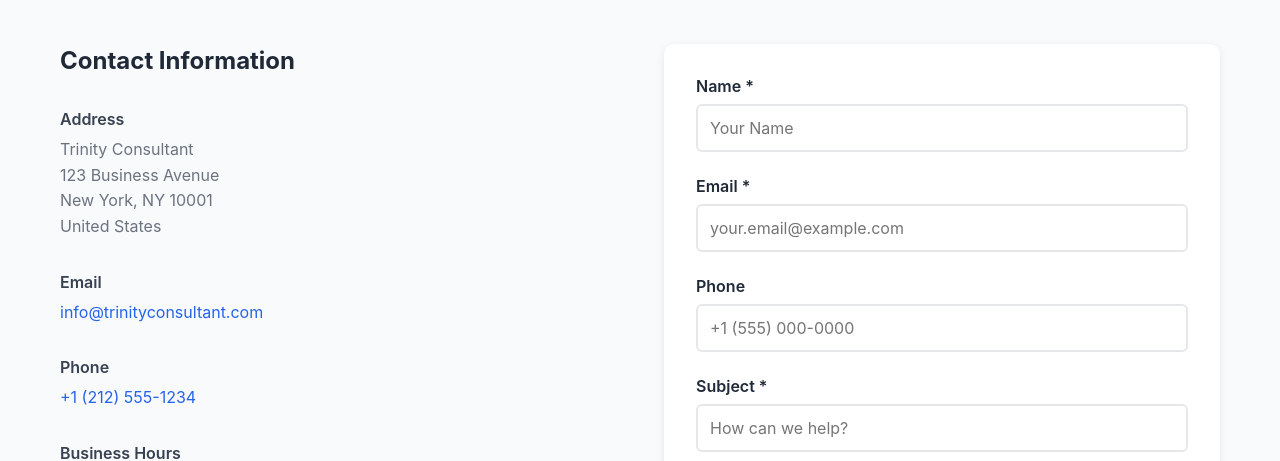
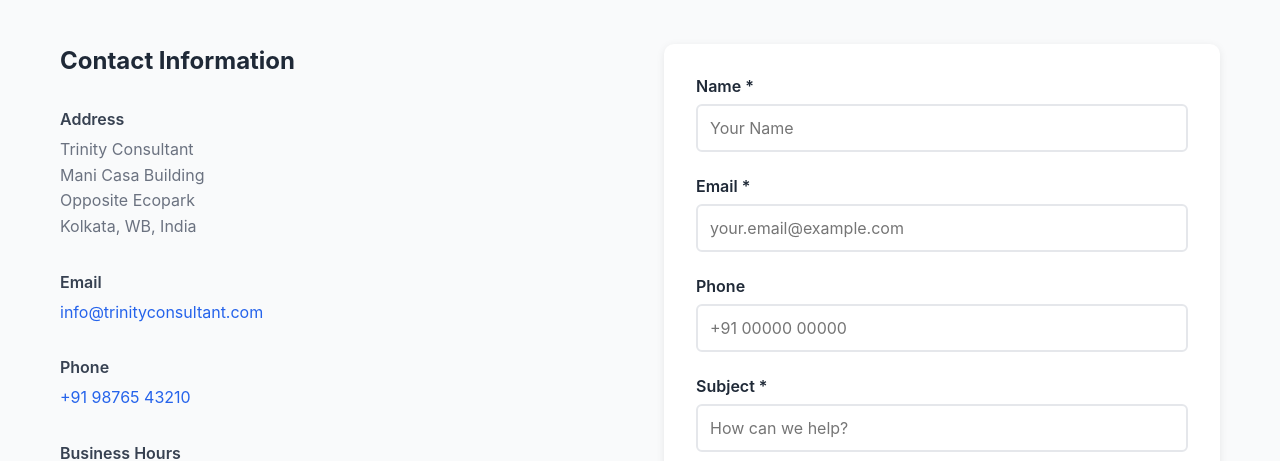
Before and after one commit to 2025Subhashis/trinityconsultant, a React (Create React App) app: page / in a window 1280 px wide. Shown: the part 2540-3001 px from the top of the page. Built offline with nearby package versions, Linux system fonts and the light colour scheme.

Commit message:
Update contact information and configure deployment workflow

```diff
--- a/src/components/Contact.js
+++ b/src/components/Contact.js
@@ -52,9 +52,9 @@
               <h4>Address</h4>
               <p>
                 Trinity Consultant<br />
-                123 Business Avenue<br />
-                New York, NY 10001<br />
-                United States
+                Mani Casa Building<br />
+                Opposite Ecopark<br />
+                Kolkata, WB, India
               </p>
             </div>
 
@@ -70,8 +70,8 @@
             <div className="info-item">
               <h4>Phone</h4>
               <p>
-                <a href="tel:+12125551234">
-                  +1 (212) 555-1234
+                <a href="tel:+919876543210">
+                  +91 98765 43210
                 </a>
               </p>
             </div>
@@ -129,7 +129,7 @@
                 name="phone"
                 value={formData.phone}
                 onChange={handleChange}
-                placeholder="+1 (555) 000-0000"
+                placeholder="+91 00000 00000"
               />
             </div>
 
```
